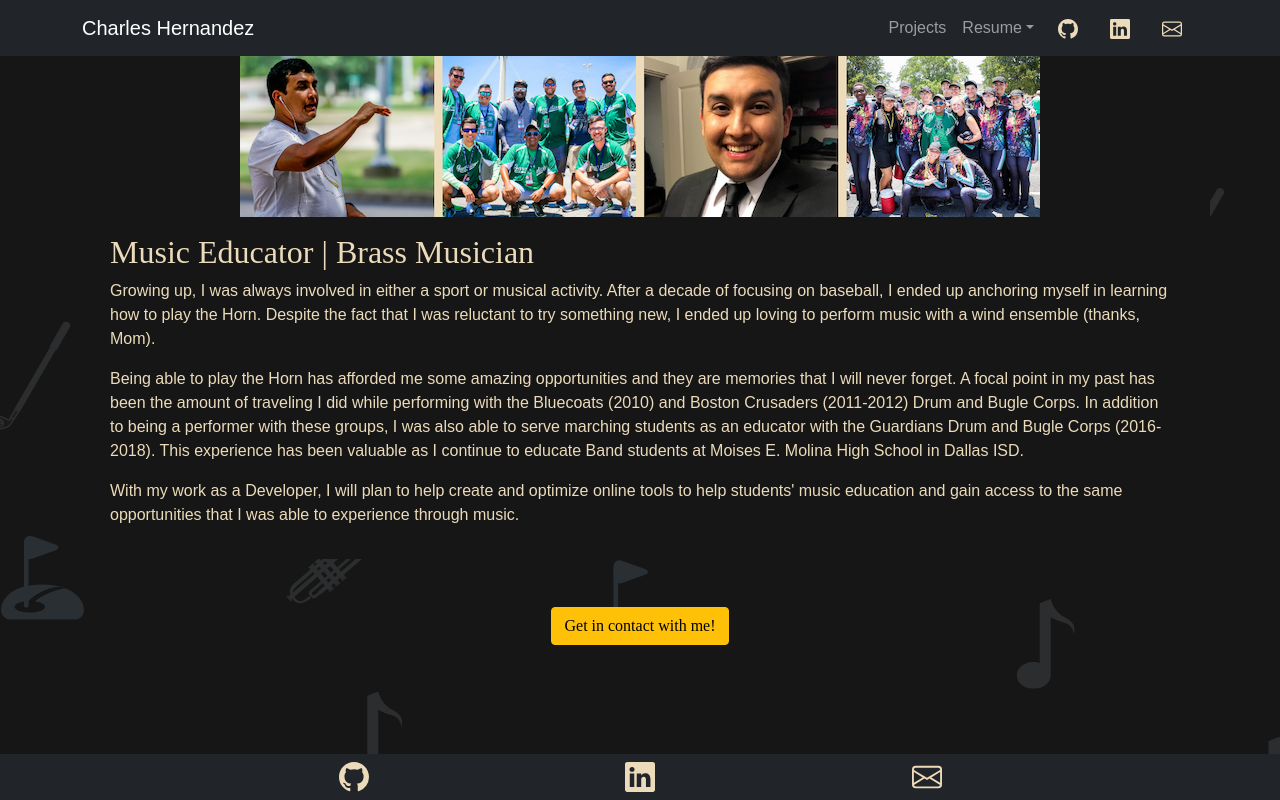
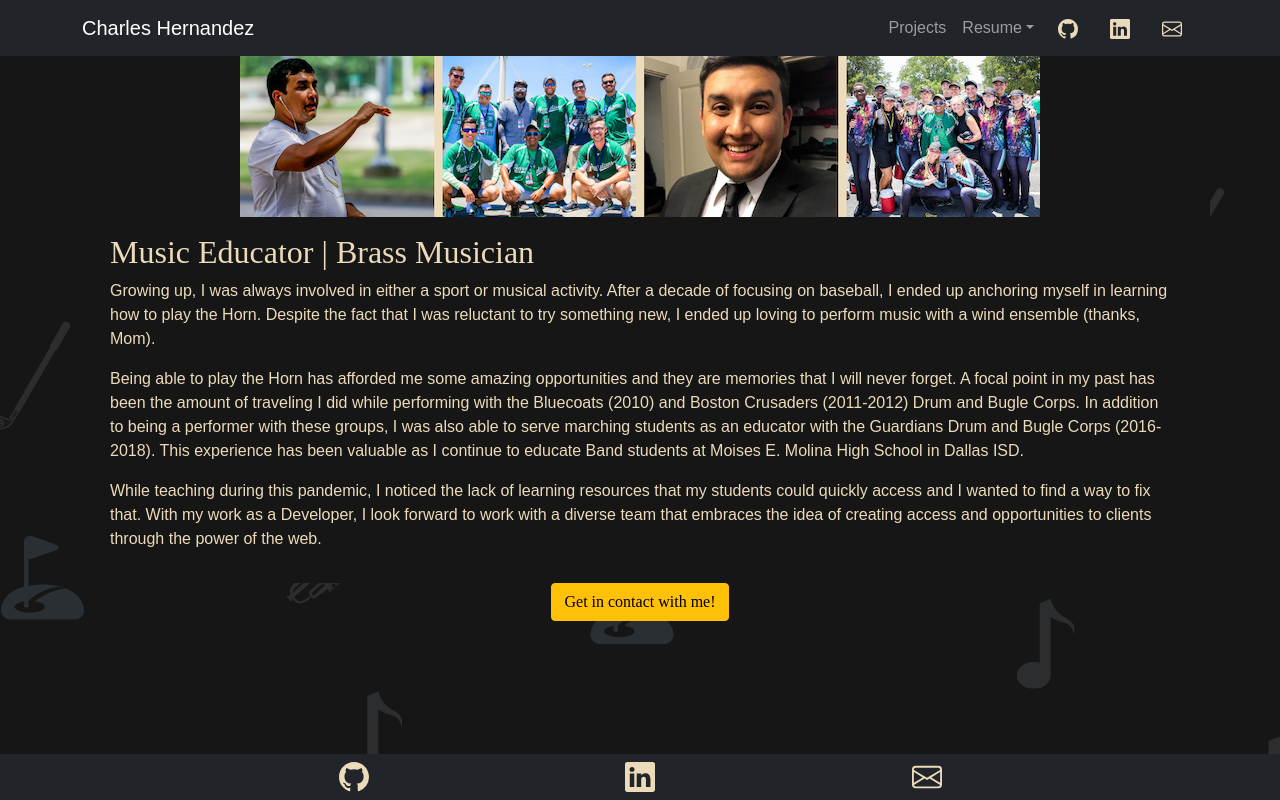
Before and after one commit to cah4758/cah4758.github.io, a React (Create React App) app: page / in a window 1280 px wide. Built offline with nearby package versions, Linux system fonts and the light colour scheme; the HTML template or start-up script is replaced by a standard one.

Commit message:
Update project cards layout

```diff
--- a/src/components/AboutMe.js
+++ b/src/components/AboutMe.js
@@ -20,7 +20,7 @@ function AboutMe() {
           alt="Charles Hernandez photos"
         />
         <Image
-          className="d-none d-sm-block d-md-block d-lg-none"
+          className="d-sm-block d-md-block d-lg-none"
           style={imgStyle}
           src={staffPic}
           alt="Guardians Brass staff 2018"
@@ -48,9 +48,11 @@ function AboutMe() {
           Dallas ISD.
         </p>
         <p>
-          With my work as a Developer, I will plan to help create and optimize
-          online tools to help students' music education and gain access to the
-          same opportunities that I was able to experience through music.
+          While teaching during this pandemic, I noticed the lack of learning
+          resources that my students could quickly access and I wanted to find a
+          way to fix that. With my work as a Developer, I look forward to work
+          with a diverse team that embraces the idea of creating access and
+          opportunities to clients through the power of the web.
         </p>
       </div>
     </Container>
--- a/src/components/ContactForm.js
+++ b/src/components/ContactForm.js
@@ -30,10 +30,10 @@ function ContactForm() {
 
   return (
     <>
-      <div className="my-5 text-center">
+      <div className="text-center">
         <button
           type="button"
-          className="btn btn-warning"
+          className="btn btn-warning mb-10"
           data-bs-toggle="modal"
           data-bs-target="#exampleModal"
         >
--- a/src/components/ProjectCard.js
+++ b/src/components/ProjectCard.js
@@ -1,8 +1,12 @@
 import React from "react";
+
+const cardStyle = {
+  height: "460 px",
+};
 
 export default function ProjectCard(props) {
   return (
-    <div className="col-sm-12 col-md-6 col-lg-4">
+    <div className="col-sm-12 col-md-6 col-lg-4" style={cardStyle}>
       <img
         className="card-img-top h-auto"
         src={props.screenshot}
@@ -11,6 +15,7 @@ export default function ProjectCard(props) {
       <div className="card-body bg-secondary">
         <h4 className="card-title bg-secondary">{props.title}</h4>
         <p className="card-text">{props.description}</p>
+        <p className="card-text">Tech Used: {props.tech}</p>
         <div className="d-flex justify-content-between align-items-center">
           <div className="btn-group">
             <a className="btn text-dark" href={props.appLink}>
--- a/src/pages/Projects.js
+++ b/src/pages/Projects.js
@@ -15,6 +15,7 @@ const projectList = [
     repoLink: "https://github.com/MikeMallonIT/Project3-PlayItAgainTunes",
     appLink: "https://project3-playitagaintunes.herokuapp.com/",
     screenshot: piaTunes,
+    tech: "ChakraUI, Express, Redux, Stripe",
   },
   {
     id: 2,
@@ -24,6 +25,7 @@ const projectList = [
     repoLink: "https://github.com/cah4758/dayspaw-mvc",
     appLink: "https://project2-dayspaw.herokuapp.com/login",
     screenshot: dayspaw,
+    tech: "Handlebars, Materialize, Express, MySQL, Node.js",
   },
   {
     id: 3,
@@ -33,6 +35,7 @@ const projectList = [
     repoLink: "https://github.com/cah4758/password-generator",
     appLink: "https://cah4758.github.io/password-generator/",
     screenshot: password,
+    tech: "JavaScript",
   },
   {
     id: 4,
@@ -42,6 +45,7 @@ const projectList = [
     repoLink: "https://github.com/cah4758/horiseon-SEO-refactor",
     appLink: "https://cah4758.github.io/horiseon-SEO-refactor/",
     screenshot: horiseon,
+    tech: "HTML5",
   },
   {
     id: 5,
@@ -51,6 +55,7 @@ const projectList = [
     repoLink: "https://github.com/cah4758/weather-dashboard",
     appLink: "https://cah4758.github.io/weather-dashboard/",
     screenshot: weatherApp,
+    tech: "JavaScript",
   },
 ];
 
@@ -72,6 +77,7 @@ export default function Projects() {
             repoLink={project.repoLink}
             appLink={project.appLink}
             screenshot={project.screenshot}
+            tech={project.tech}
           />
         ))}
       </div>
```
